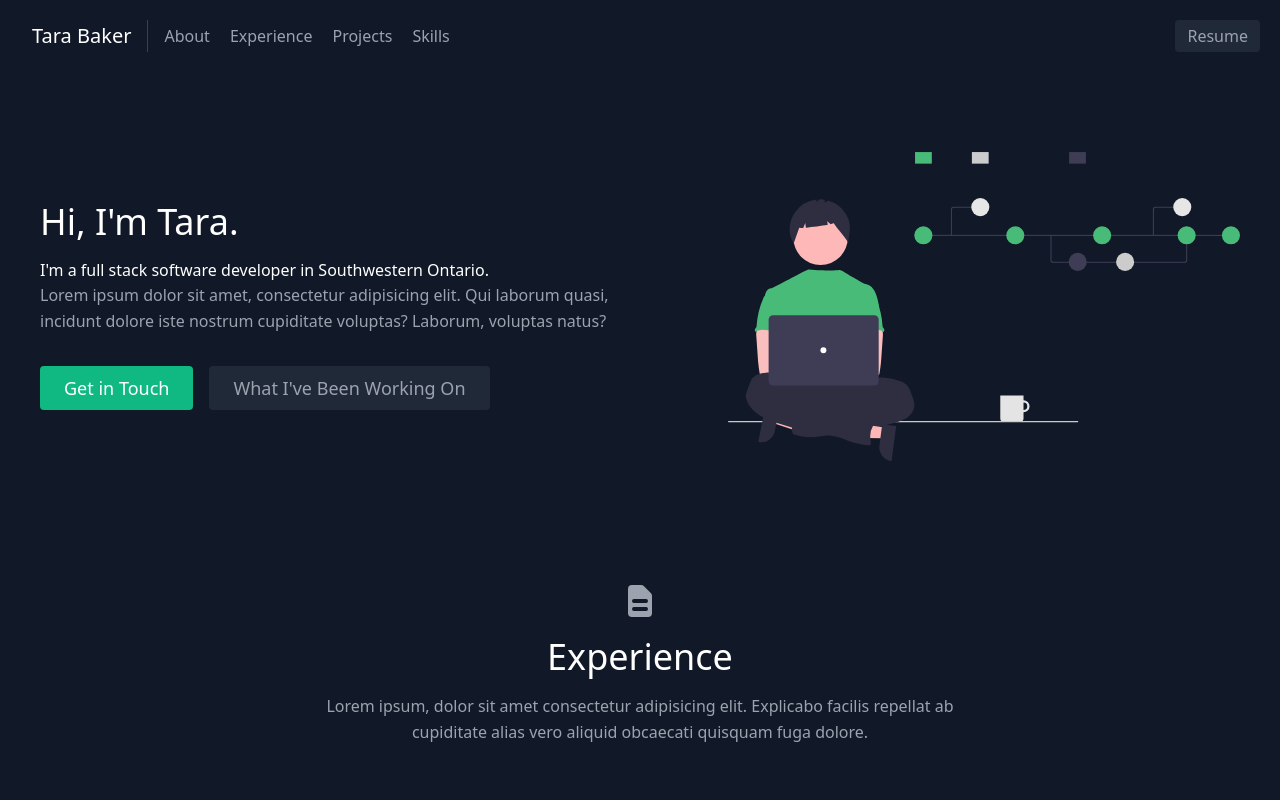
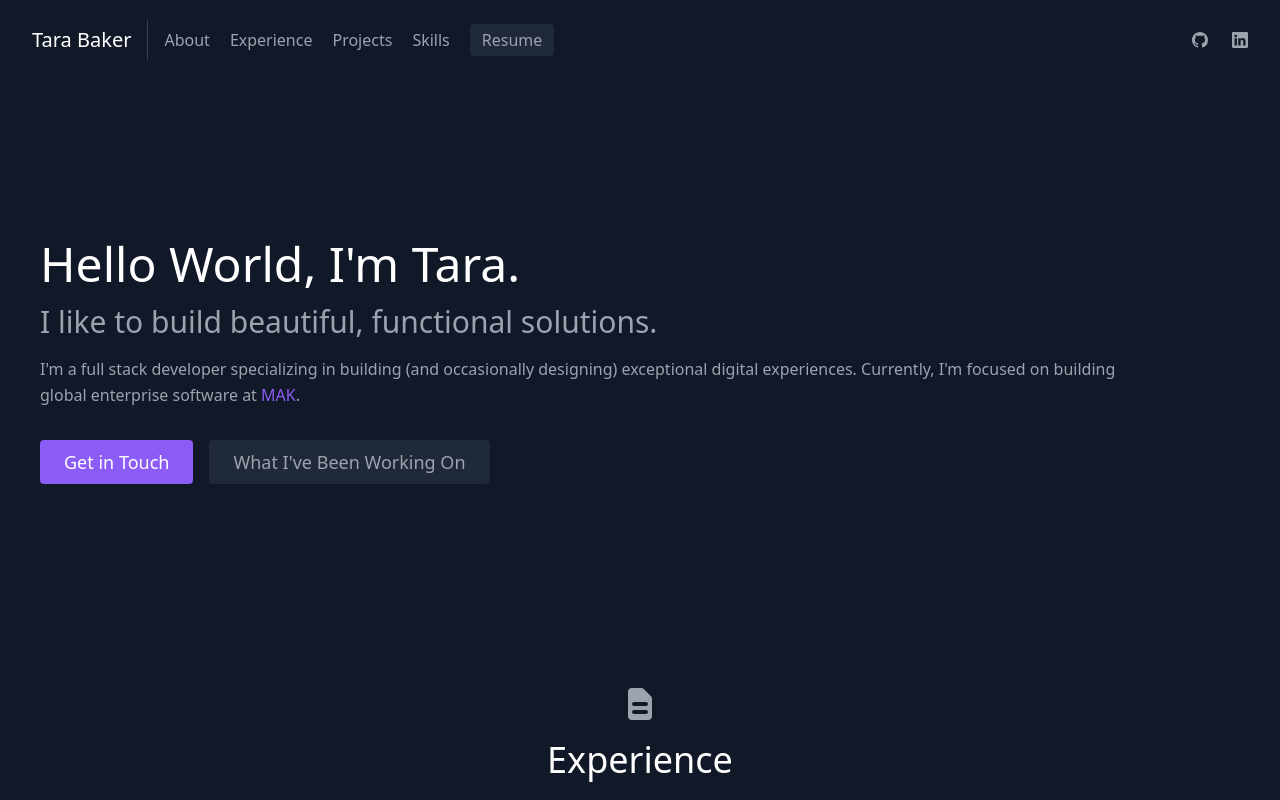
Before and after one commit to tm-baker/portfolio, a React (Create React App) app: page / in a window 1280 px wide. Shown: the top 800 px of the page. Built offline with nearby package versions, Linux system fonts and the light colour scheme.

Commit message:
Changing layout, adding social links, adding AOS animation

```diff
--- a/package.json
+++ b/package.json
@@ -5,9 +5,12 @@
   "dependencies": {
     "@craco/craco": "^5.9.0",
     "@heroicons/react": "^1.0.1",
+    "aos": "^2.3.4",
     "react": "^17.0.2",
+    "react-bootstrap-icons": "^1.10.2",
     "react-dom": "^17.0.2",
-    "react-scripts": "^1.1.5"
+    "react-scripts": "^1.1.5",
+    "react-scroll-fade-animation": "^0.5.4"
   },
   "scripts": {
     "start": "craco start",
--- a/public/index.html
+++ b/public/index.html
@@ -7,7 +7,7 @@
     <meta name="theme-color" content="#000000" />
     <meta
       name="description"
-      content="My portfolio app created with React"
+      content="Tara Baker's Portfolio"
     />
     <link rel="apple-touch-icon" href="%PUBLIC_URL%/logo192.png" />
     <!--
@@ -15,6 +15,7 @@
       user's mobile device or desktop. See https://developers.google.com/web/fundamentals/web-app-manifest/
     -->
     <link rel="manifest" href="%PUBLIC_URL%/manifest.json" />
+    <script src="https://cdn.tailwindcss.com"></script>
     <!--
       Notice the use of %PUBLIC_URL% in the tags above.
       It will be replaced with the URL of the `public` folder during the build.
@@ -24,7 +25,7 @@
       work correctly both with client-side routing and a non-root public URL.
       Learn how to configure a non-root public URL by running `npm run build`.
     -->
-    <title>My Portfolio</title>
+    <title>Tara Baker</title>
   </head>
   <body>
 
--- a/src/components/About.js
+++ b/src/components/About.js
@@ -1,25 +1,33 @@
-import React from "react";
+import React, {useEffect} from "react";
+import AOS from 'aos';
+import "aos/dist/aos.css";
 
 export default function About() {
+
+  useEffect(() => {
+    AOS.init({
+      duration : 2000
+    });
+  }, []);
+
   return (
     <section id="about">
-      <div className="container mx-auto flex px-10 py-20 md:flex-row flex-col items-center">
+      <div className="container mx-auto flex px-10 py-40 md:flex-row flex-col items-center" data-aos="zoom-in">
         <div className="lg:flex-grow md:w-1/2 lg:pr-24 md:pr-16 flex flex-col md:items-start md:text-left mb-16 md:mb-0 items-center text-center">
-          <h1 className="title-font sm:text-4xl text-3xl mb-4 font-medium text-white">
-            Hi, I'm Tara.
+          <h1 className="title-font sm:text-5xl text-3xl mb-4 font-medium text-white">
+            Hello World, I'm Tara.
           </h1>
-          <h2 className="text-white">
-          I'm a full stack software developer in Southwestern Ontario.
+          <h2 className="text-white-200 title-font sm:text-3xl text-2xl mb-4">
+            I like to build beautiful, functional solutions.
           </h2>
           <p className="mb-8 leading-relaxed">
-            Lorem ipsum dolor sit amet, consectetur adipisicing elit. Qui
-            laborum quasi, incidunt dolore iste nostrum cupiditate voluptas?
-            Laborum, voluptas natus?
+          I'm a full stack developer specializing in building (and occasionally designing) exceptional digital experiences. Currently,
+          I'm focused on building global enterprise software at <a href='https://makcg.com' className="text-purple-500 hover:text-white">MAK</a>.
           </p>
           <div className="flex justify-center">
             <a
               href="#contact"
-              className="inline-flex text-white bg-green-500 border-0 py-2 px-6 focus:outline-none hover:bg-green-600 rounded text-lg">
+              className="inline-flex text-white bg-purple-500 border-0 py-2 px-6 focus:outline-none hover:bg-purple-600 rounded text-lg">
               Get in Touch
             </a>
             <a
@@ -29,13 +37,6 @@ export default function About() {
             </a>
           </div>
         </div>
-        <div className="lg:max-w-lg lg:w-full md:w-1/2 w-5/6">
-          <img
-            className="object-cover object-center rounded"
-            alt="hero"
-            src="./coding.svg"
-          />
-        </div>
       </div>
     </section>
   );
--- a/src/components/Experience.js
+++ b/src/components/Experience.js
@@ -1,11 +1,19 @@
-import React from "react";
+import React, {useEffect} from "react";
 import { DocumentTextIcon } from "@heroicons/react/solid";
+import AOS from 'aos';
+import "aos/dist/aos.css";
 
 export default function Experience() {
+  useEffect(() => {
+    AOS.init({
+      duration : 2000
+    });
+  }, []);
+
   return (
     <section id="experience" className="text-gray-400 bg-gray-900 body-font">
         <div className="container px-5 py-10 mx-auto text-center lg:px-40">
-        <div className="flex flex-col w-full mb-20">
+          <div className="flex flex-col w-full mb-20" data-aos="zoom-in">
             <DocumentTextIcon className="mx-auto inline-block w-10 mb-4" />
             <h1 className="sm:text-4xl text-3xl font-medium title-font mb-4 text-white">
               Experience
@@ -22,15 +30,15 @@ export default function Experience() {
               <div class="relative text-gray-700 antialiased text-sm font-semibold">
                 {/* Line down middle of timeline */}
                 <div class="hidden sm:block w-1 bg-gray-600 absolute h-full left-1/2 transform -translate-x-1/2"></div>
-              <div class="mt-6 sm:mt-0 sm:mb-12">
+                <div class="mt-6 sm:mt-0 sm:mb-12" data-aos="fade-right">
                   <div class="flex flex-col sm:flex-row items-center">
                     <div class="flex justify-start w-full mx-auto items-center">
                       <div class="w-full sm:w-1/2 sm:pr-8">
-                      <div class="p-4 bg-white bg-opacity-80 rounded shadow">
+                        <div class="p-4 bg-white bg-opacity-80 rounded shadow" >
                           <p><strong>MAK Consulting Group</strong></p>
                           <p class="italic">Senior Programmer Analyst/Team Lead</p>
                           <p>January 2021 - Present</p>
-                        <br/>
+                          <br />
                           <p class="italic">Programmer Analyst</p>
                           <p>January 2017-December 2021</p>
                         </div>
@@ -43,7 +51,7 @@ export default function Experience() {
                     </div>
                   </div>
                 </div>
-              <div class="mt-6 sm:mt-0 sm:mb-12">
+                <div class="mt-6 sm:mt-0 sm:mb-12" data-aos="fade-left">
                   <div class="flex flex-col sm:flex-row items-center">
                     <div class="flex justify-end w-full mx-auto items-center">
                       <div class="w-full sm:w-1/2 sm:pl-8">
@@ -61,7 +69,7 @@ export default function Experience() {
                     </div>
                   </div>
                 </div>
-              <div class="mt-6 sm:mt-0 sm:mb-12">
+                <div class="mt-6 sm:mt-0 sm:mb-12" data-aos="fade-right">
                   <div class="flex flex-col sm:flex-row items-center">
                     <div class="flex justify-start w-full mx-auto items-center">
                       <div class="w-full sm:w-1/2 sm:pr-8">
@@ -79,7 +87,7 @@ export default function Experience() {
                     </div>
                   </div>
                 </div>
-              <div class="mt-6 sm:mt-0">
+                <div class="mt-6 sm:mt-0" data-aos="fade-left">
                   <div class="flex flex-col sm:flex-row items-center">
                     <div class="flex justify-end w-full mx-auto items-center">
                       <div class="w-full sm:w-1/2 sm:pl-8">
@@ -100,29 +108,6 @@ export default function Experience() {
               </div>
 
             </div>
-          {/* {projects.map((project) => (
-          <a
-            href={project.link}
-            key={project.image}
-            className="sm:w-1/2 w-100 p-2">
-            <div className="flex relative">
-              <img
-                alt="gallery"
-                className="absolute inset-0 w-full h-full object-contain object-center"
-                src={project.image}
-              />
-              <div className="px-4 py-10 relative z-10 w-full border-4 border-gray-800 bg-gray-900 opacity-0 hover:opacity-100">
-                <h2 className="tracking-widest text-sm title-font font-medium text-green-400 mb-1">
-                  {project.subtitle}
-                </h2>
-                <h1 className="title-font text-lg font-medium text-white mb-3">
-                  {project.title}
-                </h1>
-                <p className="leading-relaxed">{project.description}</p>
-              </div>
-            </div>
-          </a>
-        ))} */}
           </div>
         </div>
     </section>
--- a/src/components/Navbar.js
+++ b/src/components/Navbar.js
@@ -1,5 +1,6 @@
 import React from "react";
 import { resume } from "../data";
+import { Github, Linkedin } from "react-bootstrap-icons";
 
 export default function Navbar() {
   return (
@@ -23,13 +24,23 @@ export default function Navbar() {
           <a href="#skills" className="mr-5 hover:text-white">
             Skills
           </a>
-        </nav>
           <a
             href={resume.file}
             download
             className="inline-flex items-center bg-gray-800 border-0 py-1 px-3 focus:outline-none hover:bg-gray-700 rounded text-base mt-4 md:mt-0">
             Resume
           </a>
+        </nav>
+        <a
+          href="https://github.com/tm-baker"
+          className="inline-flex items-center py-1 px-3 focus:outline-none hover:text-white rounded text-base mt-4 md:mt-0">
+           <Github></Github>
+        </a>
+        <a
+          href="https://www.linkedin.com/in/taramoskam/"
+          className="inline-flex items-center py-1 px-3 focus:outline-none hover:text-white rounded text-base mt-4 md:mt-0">
+           <Linkedin></Linkedin>
+        </a>
       </div>
     </header>
   );
--- a/tailwind.config.js
+++ b/tailwind.config.js
@@ -2,7 +2,17 @@ module.exports = {
   purge: ['./src/**/*.{js,jsx,ts,tsx}', './public/index.html'],
   darkMode: false, // or 'media' or 'class'
   theme: {
-    extend: {},
+    extend: {
+      animation: {
+        fadeIn: "fadeIn 2s ease-in forwards"
+      },
+      keyframes: {
+        fadeIn: {
+          "0%": { opacity: 0 },
+          "100%": { opacity: 1 }
+        }
+      }
+    },
   },
   variants: {
     extend: {},
```
Also changed, not shown: 2 other files (tests, documents, lock files or other folders). Lines whose indentation alone changed are shown as unchanged.
